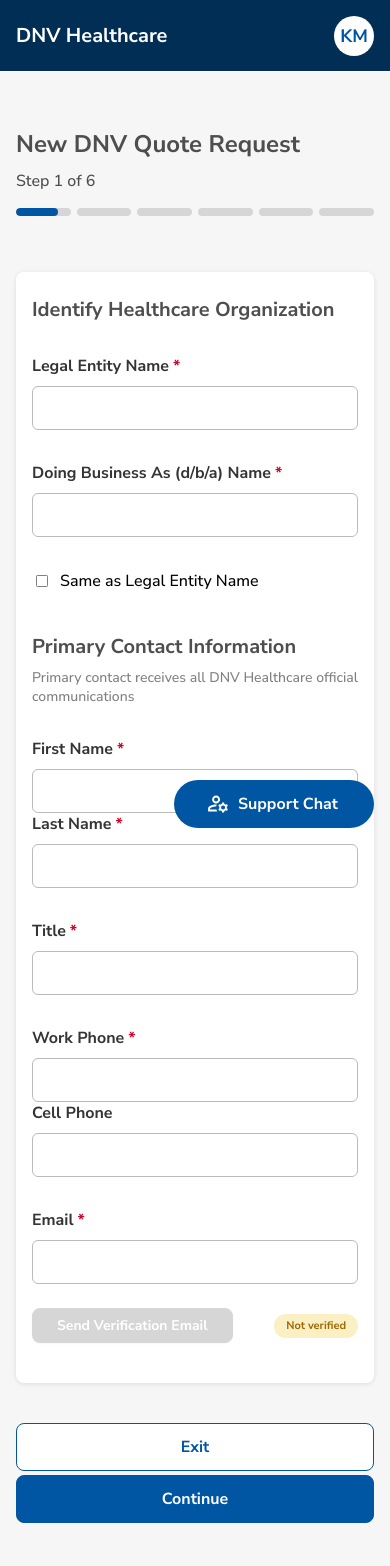
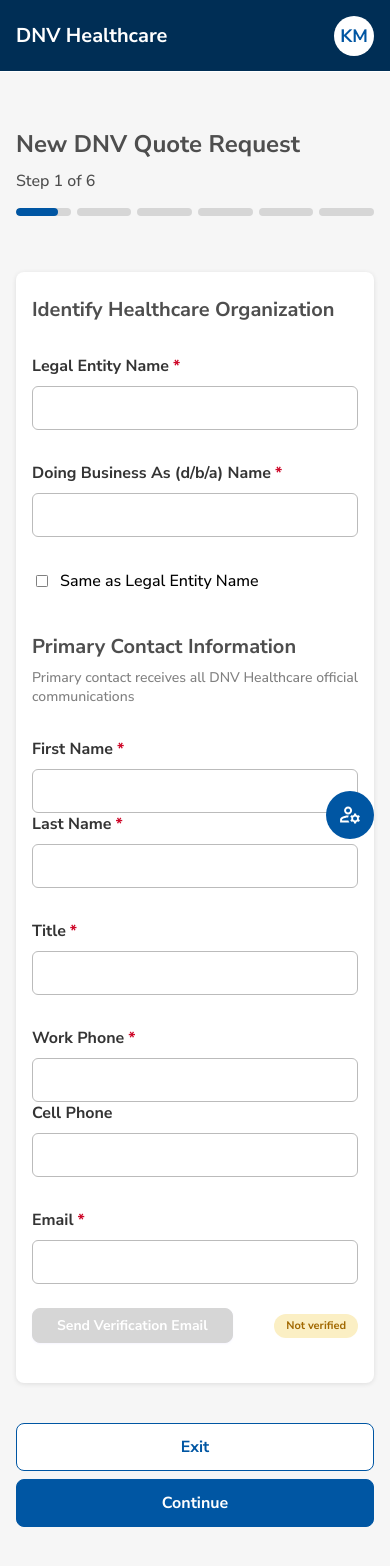
Before and after one commit to Isaacprogi/dnv-healthcare-quote-form, a React (Vite) app: page / in a window 390 px wide. Shown: the top 1566 px of the page. Built offline with nearby package versions, Linux system fonts and the light colour scheme.

Commit message:
feat: made export buttons stack on smaller screens

```diff
--- a/src/components/steplayout/StepLayout.module.css
+++ b/src/components/steplayout/StepLayout.module.css
@@ -7,7 +7,6 @@
   margin: 0 auto;
   padding: 40px 16px 56px;
 }
-
 
 .firstStep {
   --color-heading: var(--color-gray-2);
@@ -38,18 +37,22 @@
 }
 
 @media (max-width: 480px) {
+  .footer {
+    flex-direction: column;
+    align-items: stretch;
+    gap: 8px;
+  }
+
+  .start,
   .end {
-  margin-left: 0;
-  flex-basis: 100%;
-}
-  .start {
-  flex-basis: 100%;
-}
+    width: 100%;
+    gap: 8px;
+  }
 
-.start > button,
-.end > button {
-  flex: 1;
-}
+  .start > button,
+  .end > button {
+    flex: 1;
+  }
 }
 
 @media print {
--- a/src/components/supportchat/SupportChat.module.css
+++ b/src/components/supportchat/SupportChat.module.css
@@ -1,20 +1,25 @@
 .chat {
   position: fixed;
-  right: 72px;
-  bottom: 56px;
+  right: 16px;
+  bottom: 5px;
   z-index: 20;
+
   display: inline-flex;
   align-items: center;
   justify-content: center;
   gap: 8px;
-  padding: 12px 36px 12px 32px;
+
+  padding: 12px;
   border: none;
   border-radius: 100px;
+
   background: var(--color-blue-dark);
   color: var(--color-white);
+
   font-size: 16px;
   font-weight: var(--fw-bold);
   white-space: nowrap;
+
   cursor: pointer;
   transition: background-color 120ms ease;
 }
@@ -29,10 +34,26 @@
   height: 24px;
 }
 
-@media (max-width: 1100px) {
+.chat span {
+  display: none;
+}
+
+@media (min-width: 481px) {
   .chat {
+    padding: 12px 36px 12px 32px;
     right: 16px;
-    bottom: 16px;
+    bottom: 5px;
+  }
+
+  .chat span {
+    display: inline;
+  }
+}
+
+@media (min-width: 1101px) {
+  .chat {
+    right: 72px;
+    bottom: 20px;
   }
 }
 
--- a/src/steps/ReviewSubmit.jsx
+++ b/src/steps/ReviewSubmit.jsx
@@ -256,13 +256,26 @@
           </p>
 
           <div className={styles.exportActions}>
-            <Button variant="secondary" size="sm" onClick={handleDownloadPdf}>
-              Download as PDF
-            </Button>
-            <Button variant="secondary" size="sm" onClick={handleExportCsv}>
-              Export to CSV
-            </Button>
-          </div>
+  <div className={styles.downloadPdf}>
+    <Button
+      variant="secondary"
+      size="sm"
+      onClick={handleDownloadPdf}
+    >
+      Download as PDF
+    </Button>
+  </div>
+
+  <div className={styles.exportCsv}>
+    <Button
+      variant="secondary"
+      size="sm"
+      onClick={handleExportCsv}
+    >
+      Export to CSV
+    </Button>
+  </div>
+</div>
 
           {submitted && (
             <p className={styles.success}>
--- a/src/steps/ReviewSubmit.module.css
+++ b/src/steps/ReviewSubmit.module.css
@@ -6,7 +6,6 @@
 
 .exportActions {
   display: flex;
-  flex-wrap: wrap;
   gap: 16px;
 }
 
@@ -15,3 +14,26 @@
   font-weight: var(--fw-medium);
   color: var(--color-green-dark);
 }
+
+.exportCsv,
+.downloadPdf {
+  display: flex;
+}
+
+@media (max-width: 480px) {
+  .exportActions {
+    flex-direction: column;
+    gap: 8px;
+    width: 100%;
+  }
+
+  .exportCsv,
+  .downloadPdf {
+    width: 100%;
+  }
+
+  .exportCsv > button,
+  .downloadPdf > button {
+    width: 100%;
+  }
+}
```
